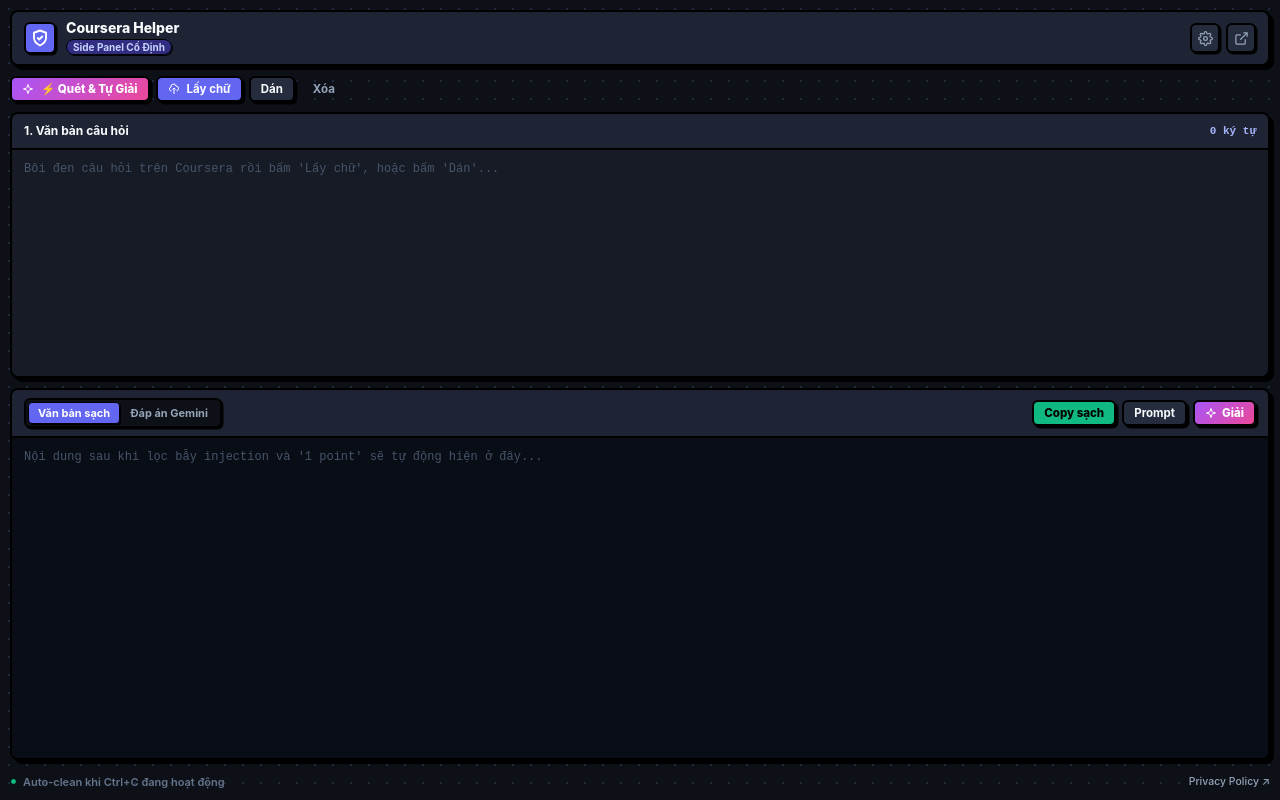
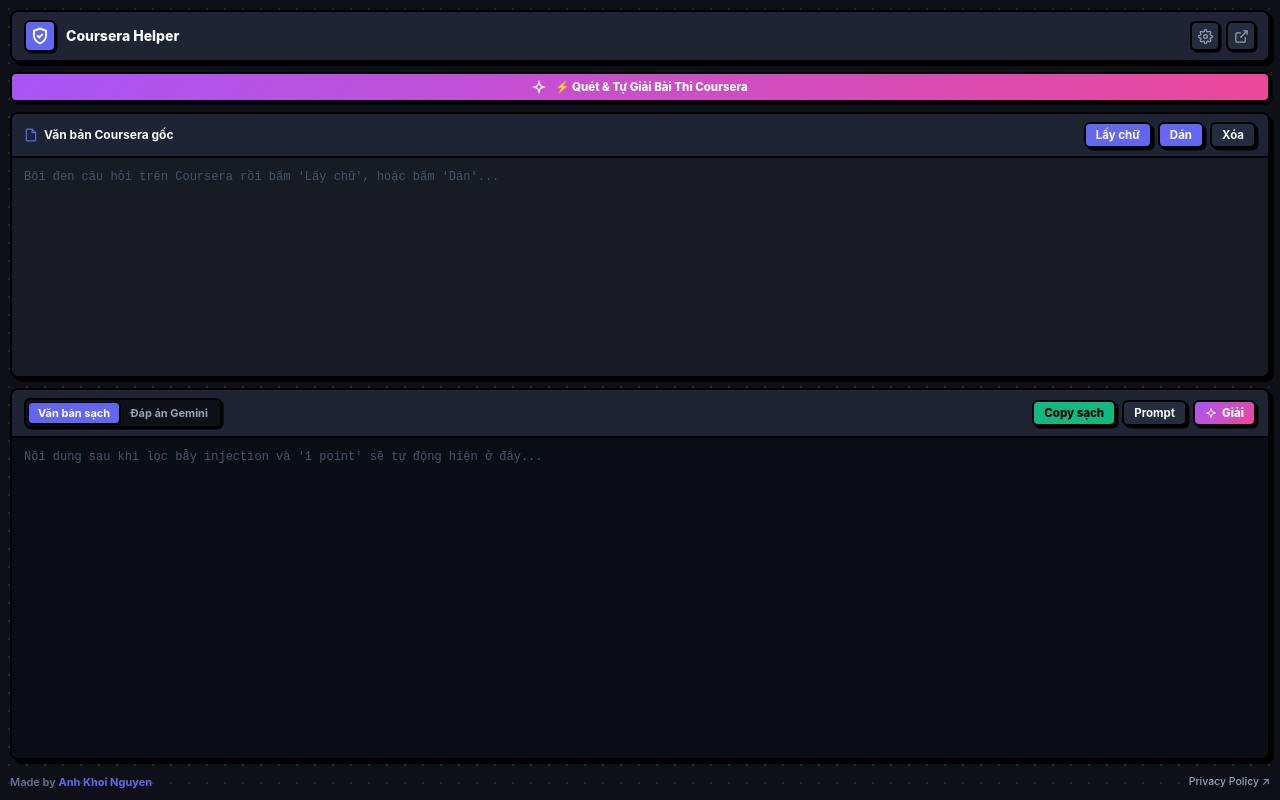
Before and after one commit to anhkhoi-cloudswe/coursera-helper, a browser extension: page extension/sidepanel.html in a window 1280 px wide. Drawn offline with Linux system fonts and the light colour scheme.

Commit message:
fix(sidepanel): synchronize side panel layout and button alignment with main web app

```diff
--- a/extension/sidepanel.html
+++ b/extension/sidepanel.html
@@ -19,7 +19,6 @@
         </div>
         <div>
           <h2>Coursera Helper</h2>
-          <span class="version-badge">Side Panel Cố Định</span>
         </div>
       </div>
 
@@ -67,25 +66,32 @@
       </div>
     </div>
 
-    <!-- Quick Toolbar -->
+    <!-- Hero Quick Action Bar -->
     <div class="quick-bar">
-      <button class="btn btn-ai btn-sm" id="btnAutoScanSolve" title="Tự động quét toàn bộ câu hỏi (kèm hình ảnh) và tự động tick trên Coursera">
-        <svg width="12" height="12" viewBox="0 0 24 24" fill="none" stroke="currentColor" stroke-width="2" style="vertical-align: -1px; margin-right: 2px;"><path d="m12 3-1.9 5.8a2 2 0 0 1-1.3 1.3L3 12l5.8 1.9a2 2 0 0 1 1.3 1.3L12 21l1.9-5.8a2 2 0 0 1 1.3-1.3L21 12l-5.8-1.9a2 2 0 0 1-1.3-1.3Z"/></svg>
-        ⚡ Quét & Tự Giải
+      <button class="btn btn-ai btn-sm" id="btnAutoScanSolve" title="Tự động quét toàn bộ câu hỏi (kèm hình ảnh) và tự động tick trên Coursera" style="width: 100%; justify-content: center; padding: 6px 12px;">
+        <svg width="14" height="14" viewBox="0 0 24 24" fill="none" stroke="currentColor" stroke-width="2" style="vertical-align: -1px; margin-right: 4px;"><path d="m12 3-1.9 5.8a2 2 0 0 1-1.3 1.3L3 12l5.8 1.9a2 2 0 0 1 1.3 1.3L12 21l1.9-5.8a2 2 0 0 1 1.3-1.3L21 12l-5.8-1.9a2 2 0 0 1-1.3-1.3Z"/></svg>
+        ⚡ Quét & Tự Giải Bài Thi Coursera
       </button>
-      <button class="btn btn-primary btn-sm" id="btnGrabCoursera" title="Lấy câu hỏi đang bôi đen trên Coursera">
-        <svg width="12" height="12" viewBox="0 0 24 24" fill="none" stroke="currentColor" stroke-width="2" style="vertical-align: -1px; margin-right: 2px;"><path d="M7 16a4 4 0 0 1-.88-7.903A5 5 0 1 1 15.9 6L16 6a5 5 0 0 1 1 9.9M15 13l-3-3m0 0l-3 3m3-3v12"/></svg>
-        Lấy chữ
-      </button>
-      <button class="btn btn-default btn-sm" id="btnPaste" title="Dán nội dung từ Clipboard">Dán</button>
-      <button class="btn btn-ghost btn-sm" id="btnClear" title="Xóa toàn bộ văn bản">Xóa</button>
     </div>
 
     <!-- Section 1: Raw Input -->
     <div class="panel-box input-panel">
       <div class="panel-head">
-        <span>1. Văn bản câu hỏi</span>
-        <span class="char-count" id="inputCount">0 ký tự</span>
+        <div style="display: flex; align-items: center; gap: 6px;">
+          <svg width="14" height="14" viewBox="0 0 24 24" fill="none" stroke="var(--primary)" stroke-width="2"><path d="M14 2H6a2 2 0 0 0-2 2v16a2 2 0 0 0 2 2h12a2 2 0 0 0 2-2V8z"></path><polyline points="14 2 14 8 20 8"></polyline></svg>
+          <span>Văn bản Coursera gốc</span>
+        </div>
+        <div class="action-group">
+          <button class="btn btn-primary btn-sm" id="btnGrabCoursera" title="Lấy câu hỏi đang bôi đen trên Coursera">
+            Lấy chữ
+          </button>
+          <button class="btn btn-primary btn-sm" id="btnPaste" title="Dán nội dung từ Clipboard">
+            Dán
+          </button>
+          <button class="btn btn-default btn-sm" id="btnClear" title="Xóa toàn bộ văn bản">
+            Xóa
+          </button>
+        </div>
       </div>
       <textarea id="rawInput" placeholder="Bôi đen câu hỏi trên Coursera rồi bấm 'Lấy chữ', hoặc bấm 'Dán'..."></textarea>
     </div>
@@ -132,8 +138,7 @@
     <!-- Persistent Status Footer -->
     <footer class="side-footer" style="display: flex; justify-content: space-between; align-items: center;">
       <div class="status-indicator">
-        <span class="status-dot"></span>
-        <span id="footerStatus">Auto-clean khi Ctrl+C đang hoạt động</span>
+        <span>Made by <strong style="color: var(--primary); font-weight: 700;">Anh Khoi Nguyen</strong></span>
       </div>
       <a href="https://coursera-helper.vercel.app/policy.html" target="_blank" style="color: #94a3b8; font-size: 10.5px; text-decoration: none; font-weight: 500;" title="Chính sách bảo mật">Privacy Policy ↗</a>
     </footer>
```
